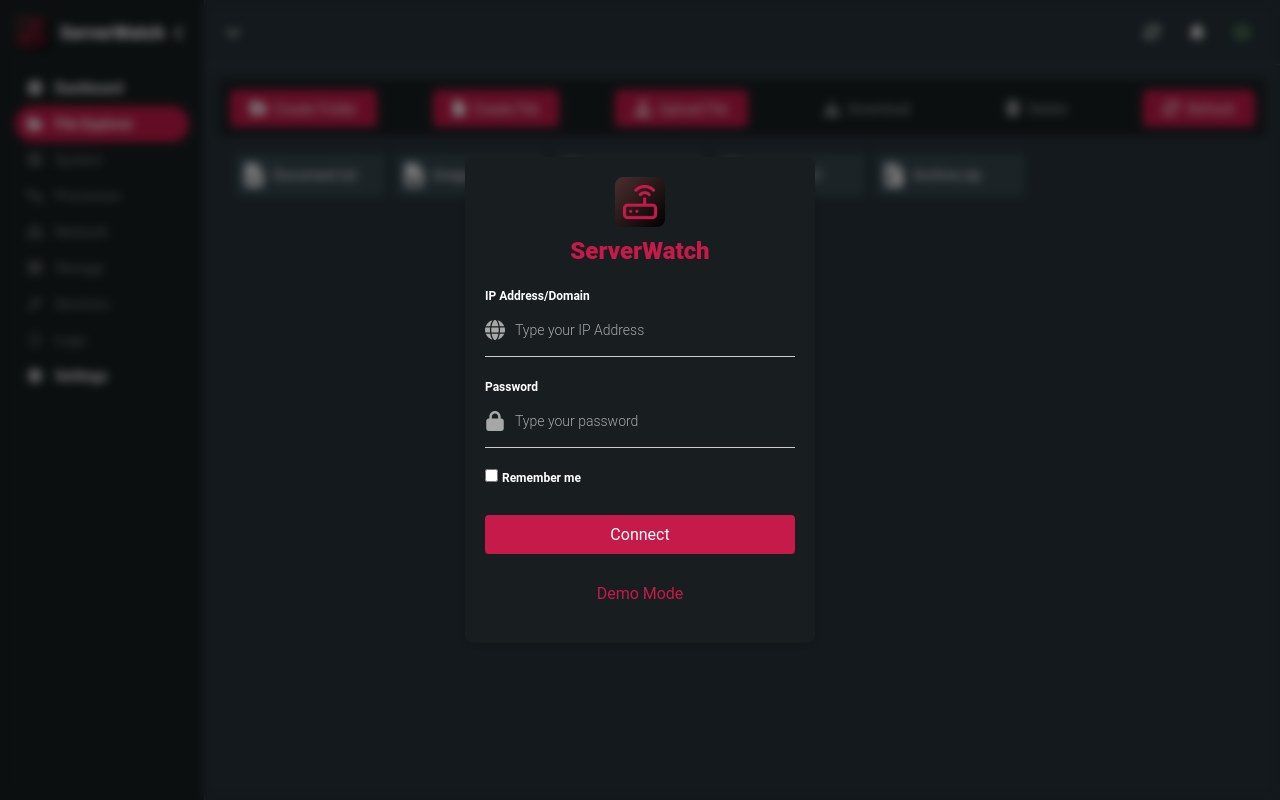
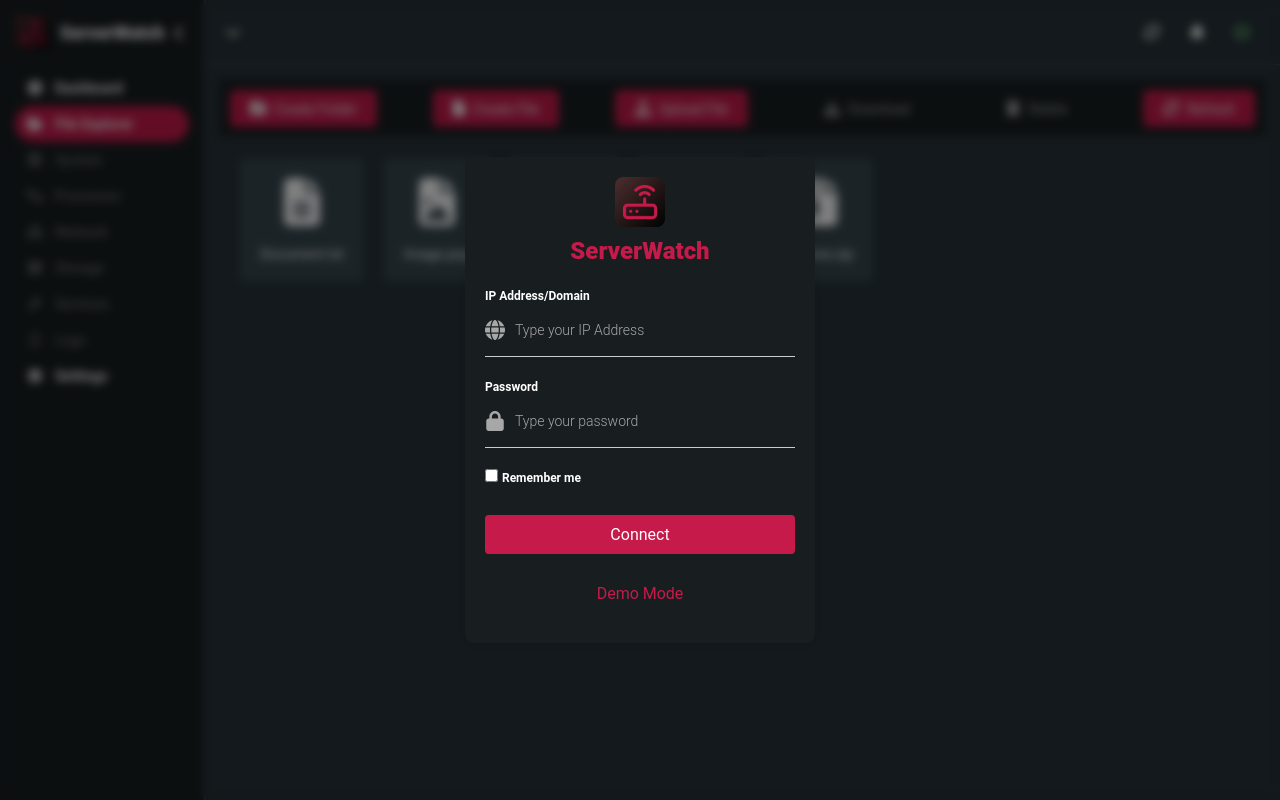
Before and after one commit to AlexanderHeffernan/ServerWatch, a Vue app in the folder frontend/: page /file-explorer in a window 1280 px wide. Built offline with nearby package versions, Linux system fonts and the light colour scheme.

Commit message:
Making file items vertical instead of horizontal.

```diff
--- a/frontend/src/views/FileExplorerView.vue
+++ b/frontend/src/views/FileExplorerView.vue
@@ -76,19 +76,20 @@ const selectFile = (fileName: string) => {
 .file-item {
     display: flex;
     align-items: center;
-    margin: 5px;
-    padding: 10px;
+    flex-direction: column;
+    margin: 10px;
+    padding: 20px;
     background-color: var(--background-light-color);
     border-radius: 5px;
-    width: 150px;
+    /* width: 150px; */
 }
 .file-item.selected {
     background-color: var(--primary-color);
     color: white;
 }
 .file-item i {
-    margin-right: 10px;
-    font-size: 24px;
+    margin-bottom: 20px;
+    font-size: 48px;
     color: var(--text-color);
 }
 .file-item span {
```
